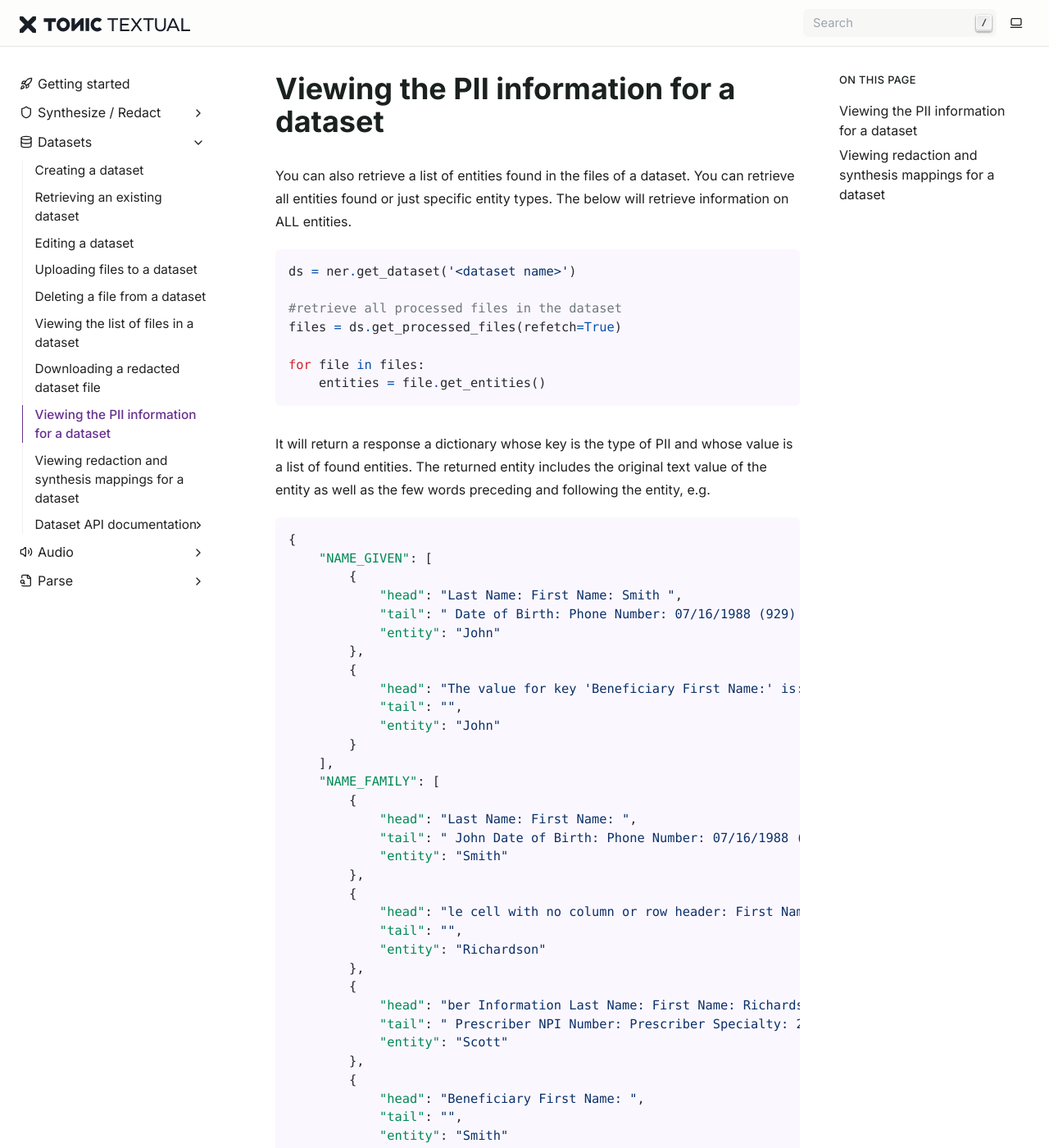
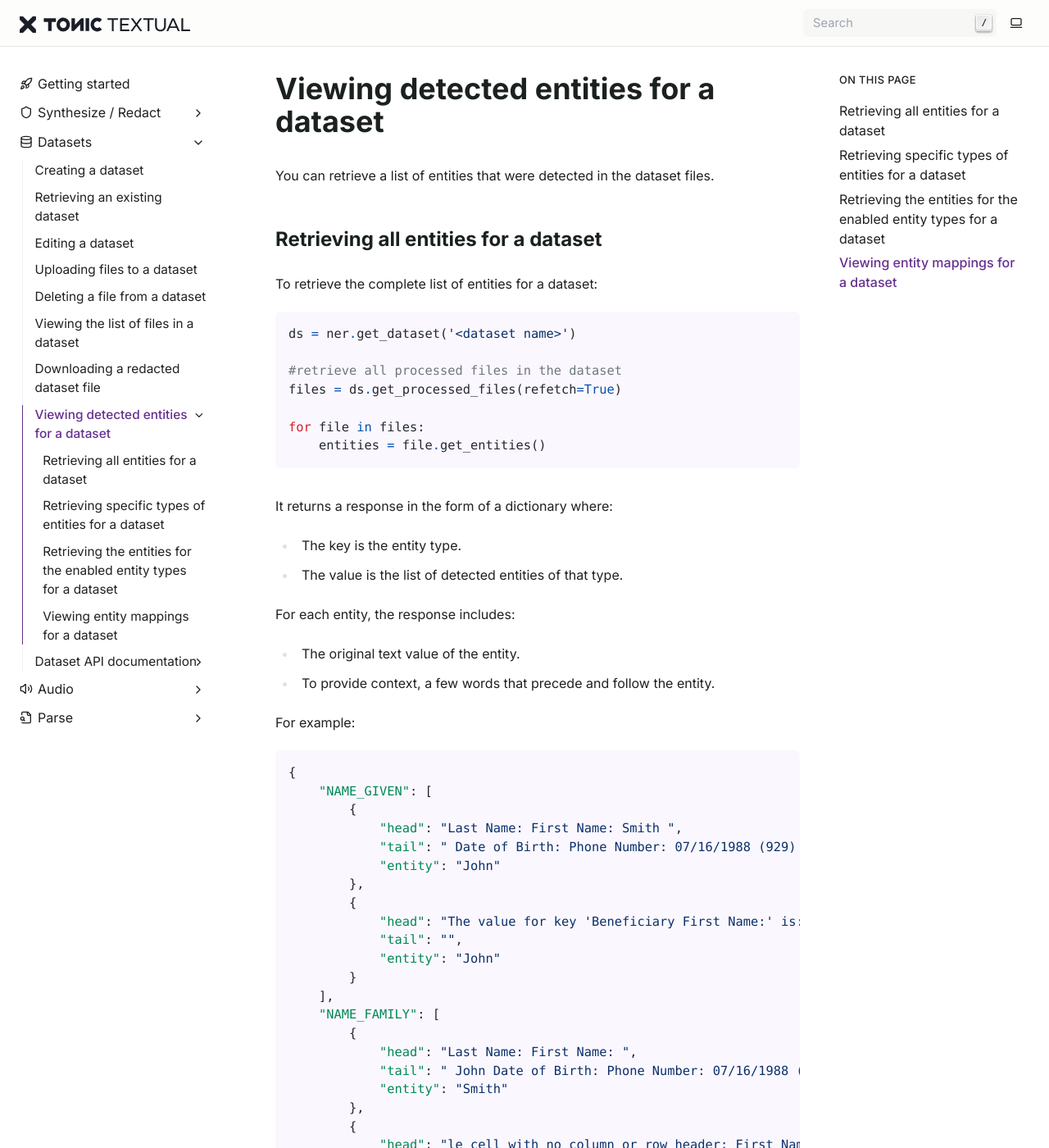
Before and after one commit to TonicAI/textual, a Sphinx documentation site: the page built from docs/source/datasets/viewing_config.rst, in a window 1280 px wide and 1400 px high. Shown: the whole window at 82% size. Built offline with Sphinx 7.4.7, drawn with Linux system fonts in a browser that asks for light colours; some of the changed text lies outside the part shown.

Commit message:
Text edits

```diff
--- a/docs/source/datasets/viewing_config.rst
+++ b/docs/source/datasets/viewing_config.rst
@@ -1,7 +1,12 @@
-Viewing the PII information for a dataset
------------------------------------------
+Viewing detected entities for a dataset
+=======================================
 
-You can also retrieve a list of entities found in the files of a dataset.  You can retrieve all entities found or just specific entity types.  The below will retrieve information on ALL entities.
+You can retrieve a list of entities that were detected in the dataset files.
+
+Retrieving all entities for a dataset
+-------------------------------------
+
+To retrieve the complete list of entities for a dataset:
 
 .. code-block:: python
 
@@ -13,26 +18,43 @@ You can also retrieve a list of entities found in the files of a dataset.  You c
     for file in files:
         entities = file.get_entities()
 
-It will return a response a dictionary whose key is the type of PII and whose value is a list of found entities.  The returned entity includes the original text value of the entity as well as the few words preceding and following the entity, e.g.
+It returns a response in the form of a dictionary where:
+
+* The key is the entity type.
+* The value is the list of detected entities of that type.
+
+For each entity, the response includes:
+
+* The original text value of the entity.
+* To provide context, a few words that precede and follow the entity.
+
+For example:
 
 .. literalinclude:: pii_occurence_response.json
   :language: JSON
 
+Retrieving specific types of entities for a dataset
+---------------------------------------------------
 
-The call to get_entities() can also take an optional list of entities.  For example, you could pass in a hard coded list as:
+The call to ``get_entities()`` can take an optional list of entity types.
+
+For example, you could pass in a hard-coded list of entity types:
 
 .. code-block:: python
 
     file.get_entities(['NAME_GIVEN','NAME_FAMILY'])
 
-Or do the same using the PiiType enum
+Or you could use the ``PiiType`` enum:
 
 .. code-block:: python
 
     from tonic_textual.enums.pii_type import PiiType
     file.get_entities([PiiType.NAME_GIVEN, PiiType.NAME_FAMILY])
 
-Or you could even just pass in the current set of entities enabled by the dataset configuration, e.g.
+Retrieving the entities for the enabled entity types for a dataset
+------------------------------------------------------------------
+
+To pass in the current set of entities that are enabled by the dataset configuration:
 
 .. code-block:: python
 
@@ -44,12 +66,10 @@ Or you could even just pass in the current set of entities enabled by the datase
 
     file.get_entities(entities)
 
-Viewing redaction and synthesis mappings for a dataset
+Viewing entity mappings for a dataset
 ------------------------------------------------------
 
-You can retrieve the original, redacted, synthetic, and final output values for
-entities in a dataset after the current generator configuration is applied. The
-response is grouped by file.
+You can retrieve mappings for each detected entity in a dataset.
 
 .. code-block:: python
 
@@ -59,3 +79,12 @@ response is grouped by file.
     for file in mappings.files:
         for entity in file.entities:
             print(file.file_name, entity.text, entity.output_text)
+
+The response is grouped by file.
+
+Each entity mapping includes:
+
+* The original entity value.
+* The redacted version of the entity value.
+* The synthesized version of the entity value.
+* The final output value based on the current dataset configuration.
```
